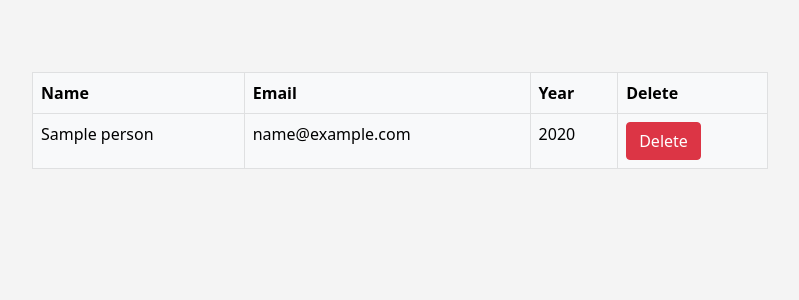
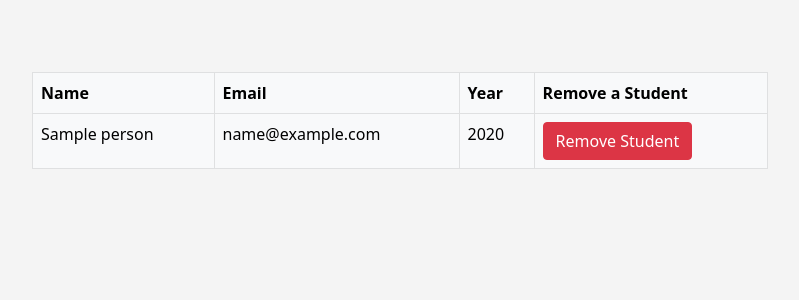
Before and after one commit to UrielKoama/ATMS-CSES, a Python web app: template myapp/templates/delete_students.html in a window 1280 px wide. Shown: the part 56-356 px from the top of the page, without its empty margins (50-849 px from the left). Run offline with Jinja, Linux system fonts and the light colour scheme; the template is opened without the code that fills it: most values are stand-ins (such as "Sample title", 1, 10 or a date in 2020); some libraries are stand-ins or nearby versions.

Commit message:
fixed the internal server error for filter search and changed button for student delete

```diff
--- a/myapp/templates/delete_students.html
+++ b/myapp/templates/delete_students.html
@@ -10,7 +10,7 @@
                     <th scope="col">Name</th>
                     <th scope="col">Email</th>
                     <th scope="col">Year</th>
-                    <th scope="col">Delete</th>
+                    <th scope="col">Remove a Student</th>
                 </tr>
             </thead>
             <tbody>
@@ -21,7 +21,7 @@
                     <td>{{ person.classYear }}</td>
                     <td>
                         <button type="submit" value="{{person.id}}" id="delete_id"
-                                name="delete_id" class="btn btn-danger">Delete</button>
+                                name="delete_id" class="btn btn-danger">Remove Student</button>
                     </td>
                 </tr>
             {% endfor %}
--- a/myapp/templates/filter.html
+++ b/myapp/templates/filter.html
@@ -1,11 +1,12 @@
 {% extends "base.html" %} {% block content %}
 <br/>
+    <h1 align="center">Search Filter</h1> <br/>
     <form method="POST" action="{{ url_for('view.filter_event')}}" class="form-control">
         {{ form.hidden_tag() }}
         <label for="start">Find event dates From:</label><br>
-        <input class="form-control me-2" type="date"  id="start" name="start">
+        <input class="form-control me-2" type="date"  id="start" name="start" required>
         <label for="end">To:</label><br>
-        <input class="form-control me-2" type="date" id="end"  name="end">
+        <input class="form-control me-2" type="date" id="end"  name="end" required>
         <br/>
         <button class="btn btn-outline-secondary" type="submit"> <i class="bi bi-search"></i> Search</button>
     </form>
```
